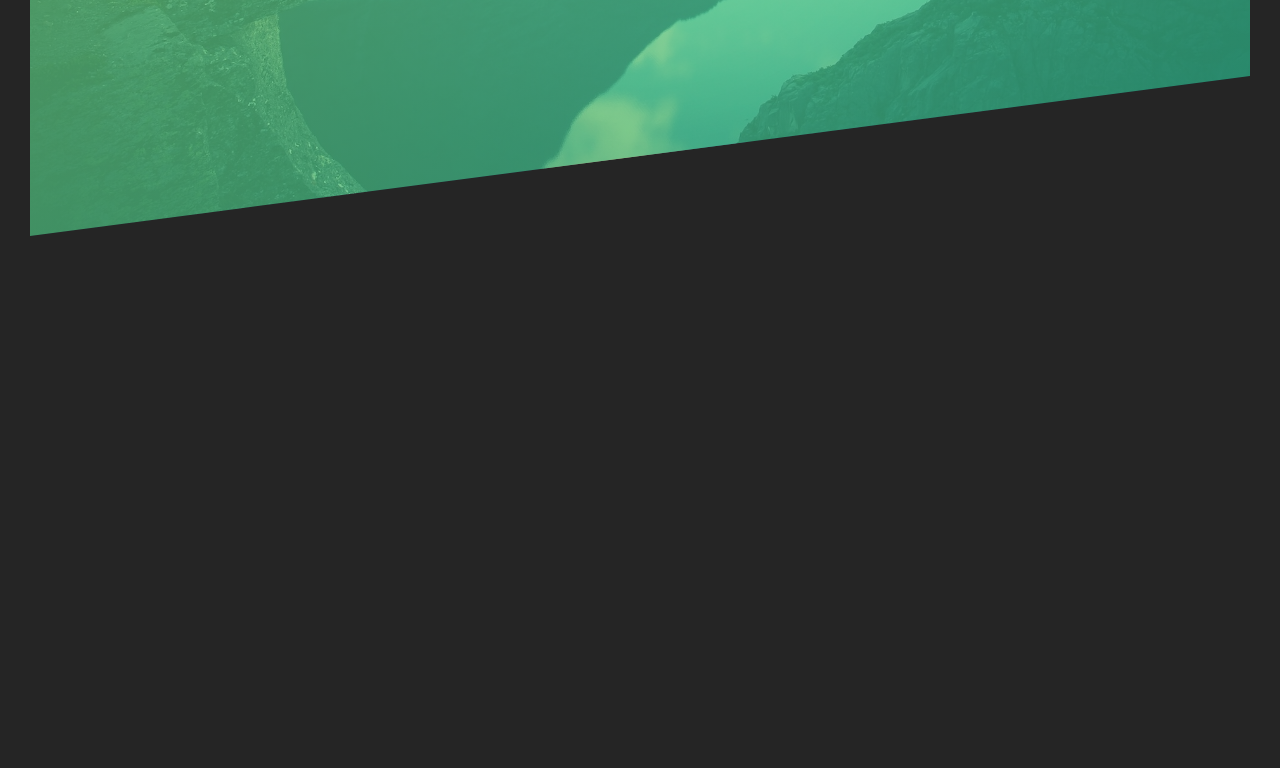
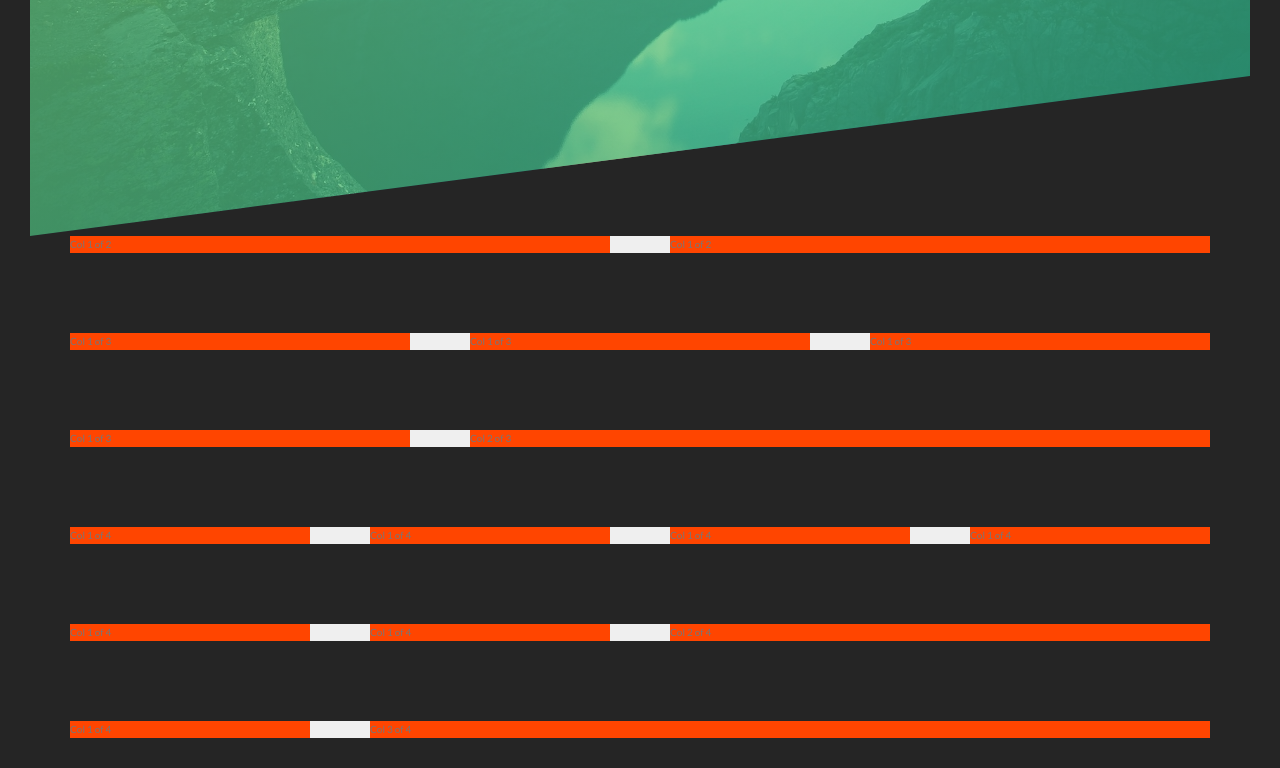
Before and after one commit to dembreus/Natours, a website: page index.html in a window 1280 px wide. Shown: the part 554-1322 px from the top of the page. Before the commit the page ends 820 px from the top, so only its background shows below. Drawn offline with Linux system fonts and the light colour scheme.

Commit message:
Added grid layout. Needed to learn how the grid works, using the float layout.

```diff
--- a/index.html
+++ b/index.html
@@ -9,6 +9,7 @@
     />
 
     <link rel="stylesheet" href="css/icon-font.css" />
+
     <link rel="stylesheet" href="css/style.css" />
     <link rel="shortcut icon" type="image/png" href="img/favicon.png" />
 
@@ -27,5 +28,36 @@
         <a href="#" class="btn btn--white btn--animated">Discover Our Tours</a>
       </div>
     </header>
+
+    <section class="grid-test">
+      <div class="row">
+        <div class="col-1-of-2">Col 1 of 2</div>
+        <div class="col-1-of-2">Col 1 of 2</div>
+      </div>
+      <div class="row">
+        <div class="col-1-of-3">Col 1 of 3</div>
+        <div class="col-1-of-3">Col 1 of 3</div>
+        <div class="col-1-of-3">Col 1 of 3</div>
+      </div>
+      <div class="row">
+        <div class="col-1-of-3">Col 1 of 3</div>
+        <div class="col-2-of-3">Col 2 of 3</div>
+      </div>
+      <div class="row">
+        <div class="col-1-of-4">Col 1 of 4</div>
+        <div class="col-1-of-4">Col 1 of 4</div>
+        <div class="col-1-of-4">Col 1 of 4</div>
+        <div class="col-1-of-4">Col 1 of 4</div>
+      </div>
+      <div class="row">
+        <div class="col-1-of-4">Col 1 of 4</div>
+        <div class="col-1-of-4">Col 1 of 4</div>
+        <div class="col-2-of-4">Col 2 of 4</div>
+      </div>
+      <div class="row">
+        <div class="col-1-of-4">Col 1 of 4</div>
+        <div class="col-3-of-4">Col 3 of 4</div>
+      </div>
+    </section>
   </body>
 </html>
--- a/scss/abstracts/_mixins.scss
+++ b/scss/abstracts/_mixins.scss
@@ -0,0 +1,7 @@
+@mixin clearfix {
+  &::after {
+    content: "";
+    display: table;
+    clear: both;
+  }
+}
--- a/scss/abstracts/_variables.scss
+++ b/scss/abstracts/_variables.scss
@@ -1,3 +1,4 @@
+// COLORS
 $color-primary: #55c57a;
 $color-primary-light: #7ed56f;
 $color-primary-dark: #28b485;
@@ -5,3 +6,8 @@ $color-primary-dark: #28b485;
 $color-grey-dark: #777;
 $color-white: #efefef;
 $color-black: #252525;
+
+// GRID
+$grid-width: 114rem;
+$gutter-vertical: 8rem;
+$gutter-horizontal: 6rem;
--- a/scss/components/_button.scss
+++ b/scss/components/_button.scss
@@ -11,11 +11,6 @@
     font-size: 1.6rem;
   }
 
-  &:active {
-    transform: translateY(0.3rem);
-    box-shadow: 0 0.5rem 1rem rgba($color-black, 0.2);
-  }
-
   &:hover {
     transform: translateY(-0.3rem);
     box-shadow: 0 1rem 2rem rgba($color-black, 0.2);
@@ -24,6 +19,11 @@
       transform: scaleX(1.4) scaleY(1.6);
       opacity: 0;
     }
+  }
+
+  &:active {
+    transform: translateY(0.3rem);
+    box-shadow: 0 0.5rem 1rem rgba($color-black, 0.2);
   }
 
   &::after {
--- /dev/null
+++ b/scss/layout/_grid.scss
@@ -0,0 +1,50 @@
+.row {
+  max-width: $grid-width;
+  background-color: $color-white;
+  margin: 0 auto;
+
+  &:not(:last-child) {
+    margin-bottom: $gutter-vertical;
+  }
+
+  @include clearfix;
+
+  [class^="col-"] {
+    background-color: orangered;
+    float: left;
+
+    &:not(:last-child) {
+      margin-right: $gutter-horizontal;
+    }
+  }
+
+  .col-1-of-2 {
+    width: calc((100% - #{$gutter-horizontal}) / 2);
+  }
+
+  .col-1-of-3 {
+    width: calc((100% - 2 * #{$gutter-horizontal}) / 3);
+  }
+
+  .col-2-of-3 {
+    width: calc(
+      (2 * ((100% - 2 * #{$gutter-horizontal})) / 3) + #{$gutter-horizontal}
+    );
+  }
+
+  .col-1-of-4 {
+    width: calc((100% - 3 * #{$gutter-horizontal}) / 4);
+  }
+
+  .col-2-of-4 {
+    width: calc(
+      (2 * ((100% - 3 * #{$gutter-horizontal})) / 4) + #{$gutter-horizontal}
+    );
+  }
+
+  .col-3-of-4 {
+    width: calc(
+      (3 * ((100% - 3 * #{$gutter-horizontal})) / 4) + #{$gutter-horizontal} * 2
+    );
+  }
+}
--- a/scss/main.scss
+++ b/scss/main.scss
@@ -9,6 +9,7 @@
 
 @import "components/button";
 
+@import "layout/grid";
 @import "layout/header";
 
 @import "pages/home";
```
Also changed, not shown: css/style.css, 1 other file.
